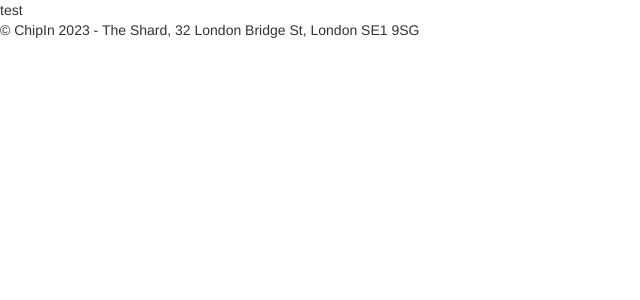
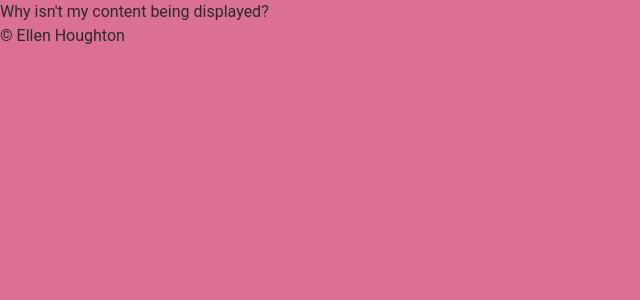
Before and after one commit to annwyl21/weather_forecast, a Flask app: page / in a window 1280 px wide. Shown: the top 300 px of the page, without its empty margins (0-640 px from the left). Run offline with Flask 3, Linux system fonts and the light colour scheme; some libraries are stand-ins or nearby versions.

Commit message:
add stylesheet

```diff
--- a/application/routes.py
+++ b/application/routes.py
@@ -1,4 +1,4 @@
-from flask import render_template, request
+from flask import render_template
 from application import app
 
 @app.route('/')
--- /dev/null
+++ b/application/static/styles/styles.css
@@ -0,0 +1,8 @@
+body {
+    background-color: palevioletred;
+    font-family: 'Roboto', sans-serif;
+    font-size: 16px;
+    font-weight: 400;
+    line-height: 1.5;
+    color: #292b2c;
+}
--- a/application/templates/index.html
+++ b/application/templates/index.html
@@ -2,6 +2,6 @@
 
 {% block main_content %}
 
-test
+Why isn't my content being displayed?
 
 {% endblock %}
--- a/application/templates/layout.html
+++ b/application/templates/layout.html
@@ -4,10 +4,10 @@
         <meta charset="utf-8">
         <meta http-equiv="X-UA-Compatible" content="IE=edge"> <!-- required to handle IE -->
         <meta name="viewport" content="width=device-width, initial-scale=1.0">
-        <title>Laundry Forecast</title>
+        <title>title</title>
         <link href="https://cdn.jsdelivr.net/npm/bootstrap@5.3.0-alpha1/dist/css/bootstrap.min.css" rel="stylesheet" integrity="sha384-GLhlTQ8iRABdZLl6O3oVMWSktQOp6b7In1Zl3/Jr59b6EGGoI1aFkw7cmDA6j6gD" crossorigin="anonymous">
         <link rel="stylesheet" href="https://maxcdn.bootstrapcdn.com/bootstrap/3.4.1/css/bootstrap.min.css">
-        <link rel="stylesheet" href="/css/style.css">
+        <link rel="stylesheet" href="{{ url_for('static', filename='styles/styles.css') }}">
 
     </head>
     <body>
@@ -18,11 +18,11 @@
 <script src="https://cdn.jsdelivr.net/npm/bootstrap@5.3.0-alpha1/dist/js/bootstrap.bundle.min.js" integrity="sha384-w76AqPfDkMBDXo30jS1Sgez6pr3x5MlQ1ZAGC+nuZB+EYdgRZgiwxhTBTkF7CXvN" crossorigin="anonymous"></script>
 <script src="https://ajax.googleapis.com/ajax/libs/jquery/3.6.4/jquery.min.js"></script>
 <script src="https://maxcdn.bootstrapcdn.com/bootstrap/3.4.1/js/bootstrap.min.js"></script>
-<!-- link to our own javascript scripts -->
-<script src="{{ url_for('static', filename='scripts/script.js') }}"></script>
 
 </body>
 <footer>
-    <p>&copy; ChipIn 2023 - The Shard, 32 London Bridge St, London SE1 9SG</p>
+    <p>&copy; Ellen Houghton
+
+    </p>
 </footer>
 </html>
```
Also changed, not shown: README.md.
